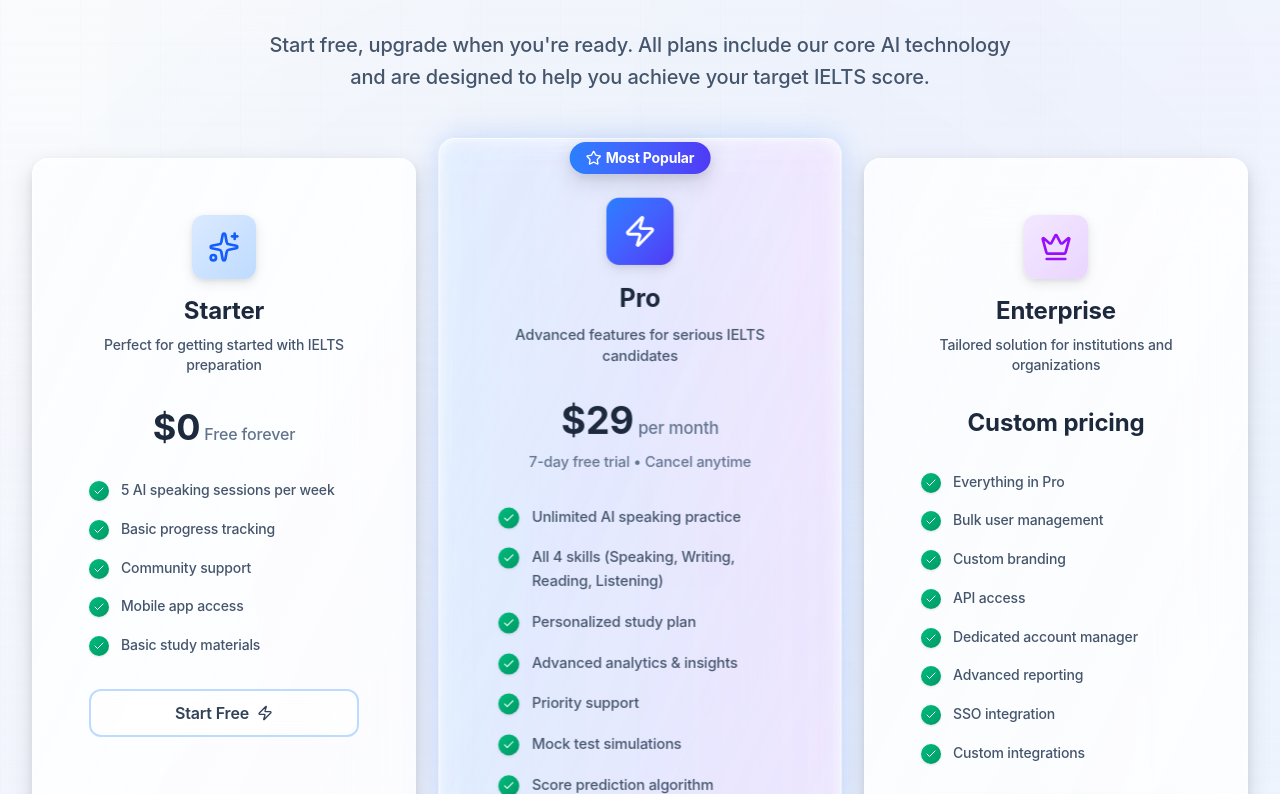
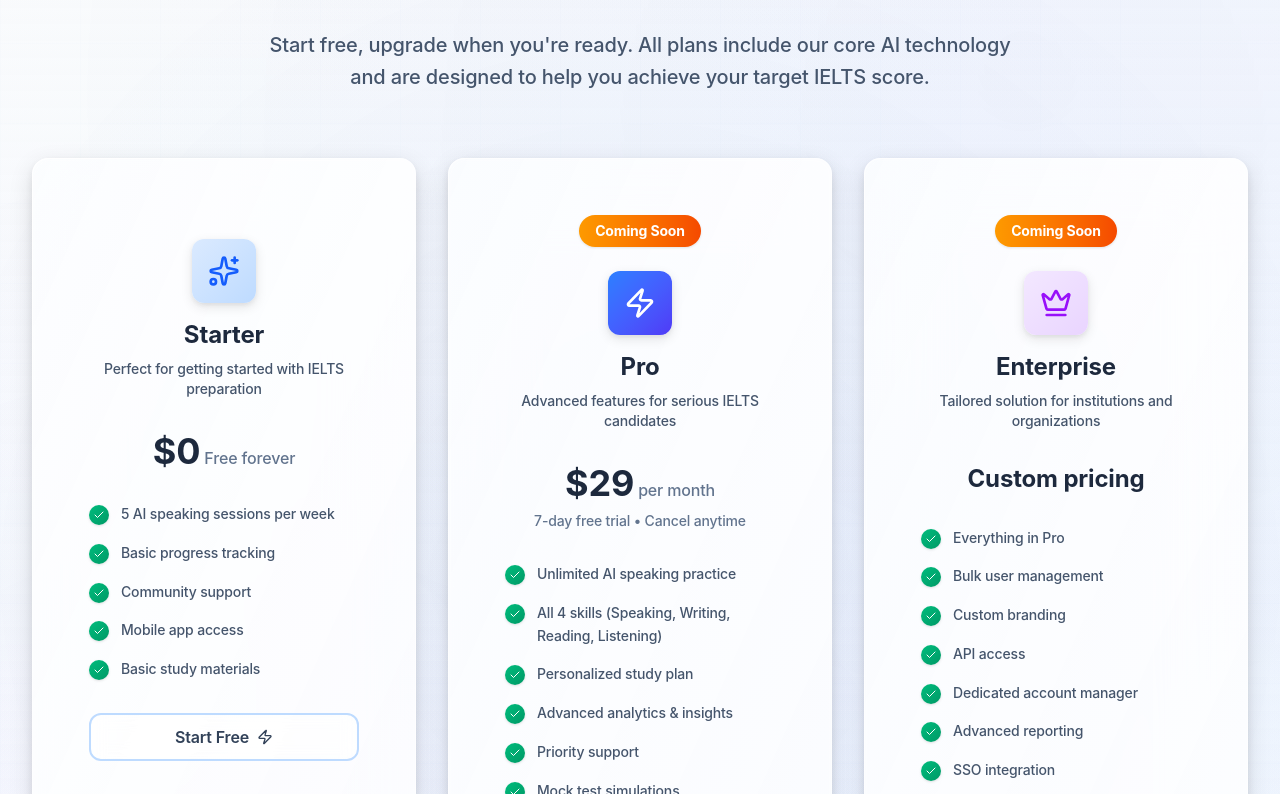
Before and after one commit to 121yaseen/ai-tutor-landing-page, a Next.js app: page / in a window 1280 px wide. Shown: the part 5566-6360 px from the top of the page. Built offline with nearby package versions, Linux system fonts and the light colour scheme.

Commit message:
Fix animation of Pro plan component. Add optional tags for plans.

```diff
--- a/src/components/PricingClient.tsx
+++ b/src/components/PricingClient.tsx
@@ -23,6 +23,7 @@
     cta: "Start Free",
     variant: "outline" as const,
     popular: false,
+    tags: [],
     iconColor: "text-blue-600",
     iconBg: "from-blue-100 to-blue-200"
   },
@@ -44,7 +45,8 @@
     ],
     cta: "Start Pro Trial",
     variant: "primary" as const,
-    popular: true,
+    popular: false,
+    tags: ["Coming Soon"],
     iconColor: "text-white",
     iconBg: "from-blue-500 to-indigo-600"
   },
@@ -67,6 +69,7 @@
     cta: "Contact Sales",
     variant: "glass" as const,
     popular: false,
+    tags: ["Coming Soon"],
     iconColor: "text-purple-600",
     iconBg: "from-purple-100 to-purple-200"
   }
@@ -131,21 +134,32 @@
             variants={cardVariants}
             className="relative"
           >
-            {plan.popular && (
-              <div className="absolute -top-4 left-1/2 transform -translate-x-1/2 z-20">
-                <div className="bg-gradient-to-r from-blue-500 to-indigo-600 text-white px-4 py-1.5 rounded-full text-sm font-bold flex items-center space-x-1 shadow-light-lg">
-                  <Star className="w-4 h-4" />
-                  <span>Most Popular</span>
-                </div>
-              </div>
-            )}
-
             <GlassCard
               variant={plan.popular ? "premium" : "strong"}
               glow={plan.popular}
-              className={`h-full transition-all duration-300 ${plan.popular ? 'ring-2 ring-blue-200/50 scale-105 shadow-light-xl' : 'hover:scale-[1.02]'}`}
+              className={`h-full transition-all duration-300 ${plan.popular ? 'ring-2 ring-blue-200/50 scale-105 hover:scale-105 shadow-light-xl' : 'hover:scale-[1.02]'}`}
             >
               <div className="p-8 h-full flex flex-col">
+                {/* Tags */}
+                {(plan.popular || plan.tags.length > 0) && (
+                  <div className="text-center mb-6 space-y-2">
+                    {/* Most Popular Badge */}
+                    {plan.popular && (
+                      <div className="inline-flex items-center space-x-1 bg-gradient-to-r from-blue-500 to-indigo-600 text-white px-4 py-1.5 rounded-full text-sm font-bold shadow-light-lg">
+                        <Star className="w-4 h-4" />
+                        <span>Most Popular</span>
+                      </div>
+                    )}
+                    {/* Other Tags */}
+                    {plan.tags.map((tag, tagIndex) => (
+                      <div key={tagIndex} className="inline-flex items-center space-x-1 bg-gradient-to-r from-amber-500 to-orange-600 text-white px-4 py-1.5 rounded-full text-sm font-bold shadow-light-sm">
+                        <span>{tag}</span>
+                      </div>
+                    ))}
+                  </div>
+                )}
+                {/* Spacer for plans without any tags to maintain alignment */}
+                {!plan.popular && plan.tags.length === 0 && <div className="mb-6"></div>}
                 {/* Header */}
                 <div className="text-center mb-8">
                   <div className={`inline-flex items-center justify-center w-16 h-16 bg-gradient-to-br ${plan.iconBg} rounded-xl mb-4 shadow-light-md`}>
```
